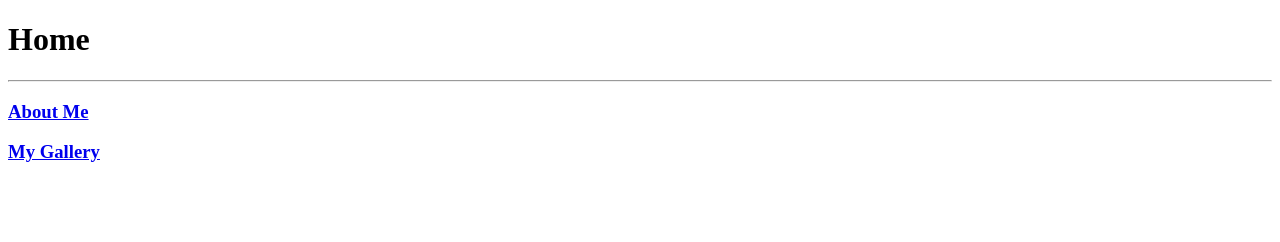
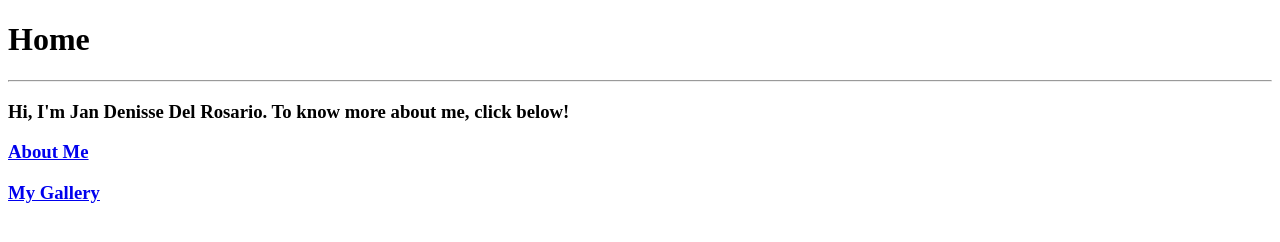
Before and after one commit to janizzzzz/MY-HTML-PAGE, a plain HTML site: page index.html in a window 1280 px wide. Drawn offline with Linux system fonts and the light colour scheme.

Commit message:
Update index.html

```diff
--- a/index.html
+++ b/index.html
@@ -9,6 +9,7 @@
 <body>
     <h1>Home</h1>
     <hr>
+        <h3>Hi, I'm Jan Denisse Del Rosario. To know more about me, click below!<h3>
         <h3><a href="AboutMe.html">About Me</a>
         <h3><a href="MyGallery.html">My Gallery</a></h3>
 
```
